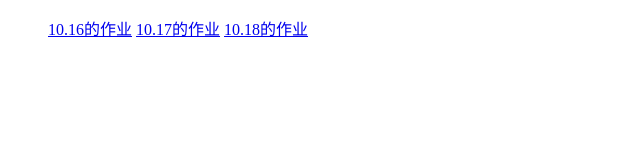
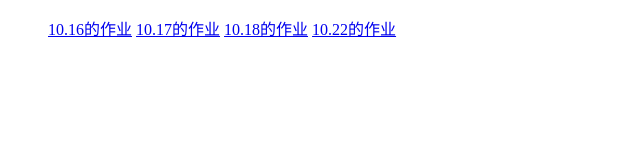
Before and after one commit to a171417/wodezuoye, a plain HTML site: page index.html in a window 1280 px wide. Shown: the whole page, without its empty margins (0-640 px from the left). Drawn offline with Linux system fonts and the light colour scheme.

Commit message:
Update index.html

```diff
--- a/index.html
+++ b/index.html
@@ -11,6 +11,7 @@
     <a href="A/1016.html">10.16的作业</a>
     <a href="B/1017.html">10.17的作业</a>
     <a href="B/1018.html">10.18的作业</a>
+    <a href="B/1022.html">10.22的作业</a>
   <ul/>
 </body>
 </html>
```
